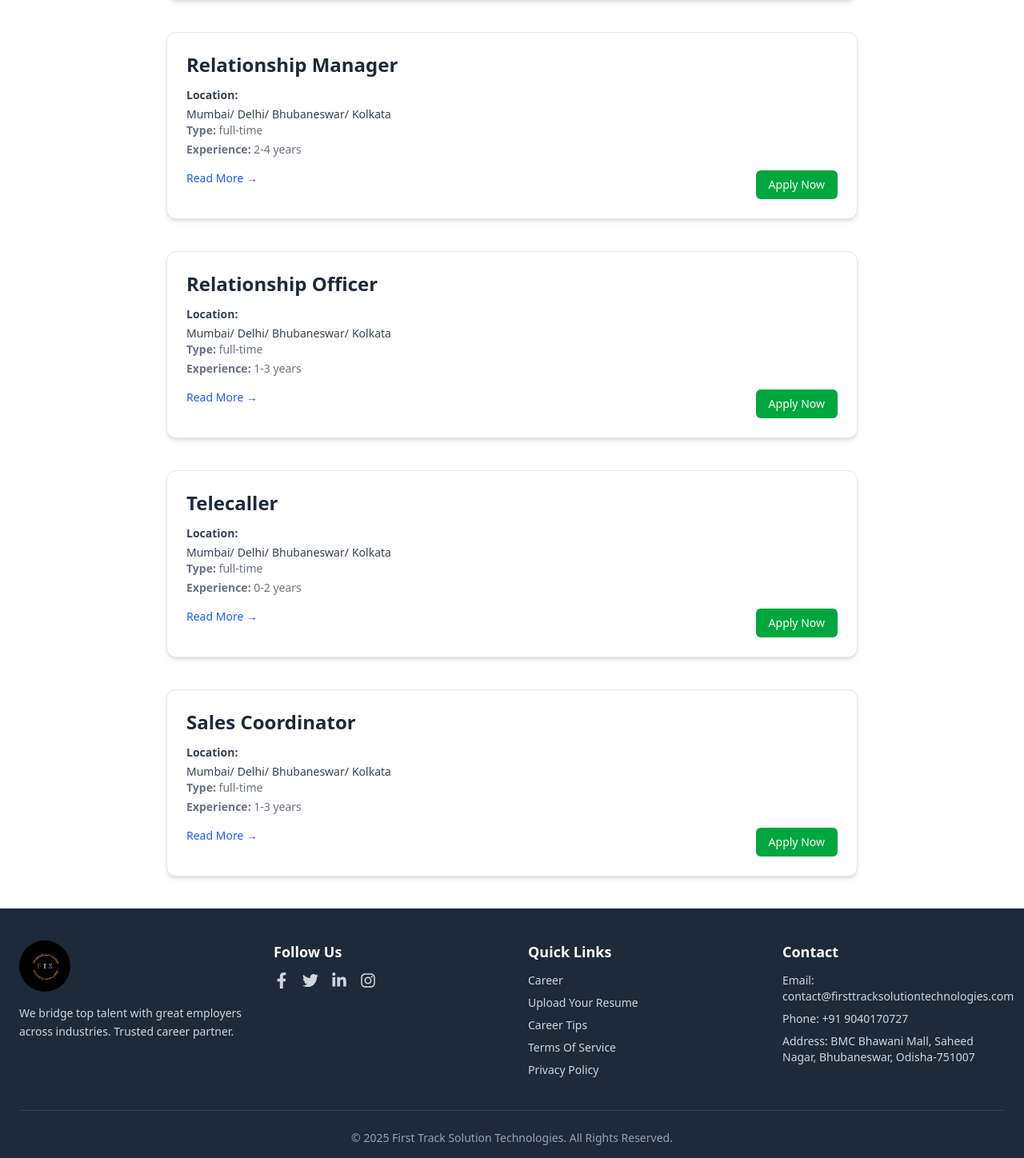
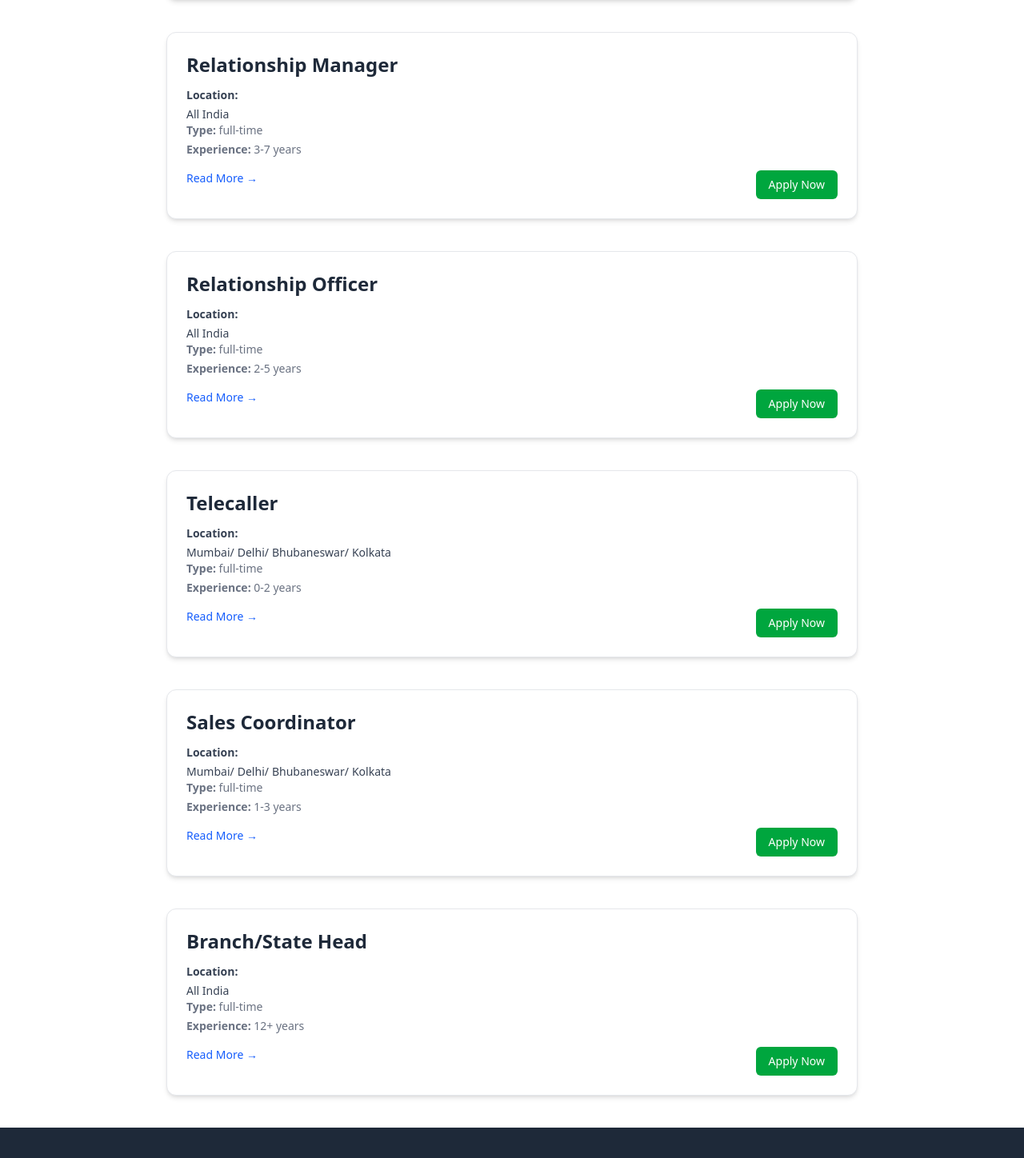
Before and after one commit to FirstTrackSolutionProjects/Job-Consulting, a React (Vite) app: page /current-openings in a window 1280 px wide. Shown: the part 4166-5614 px from the top of the page at 80% size. Built offline with nearby package versions, Linux system fonts and the light colour scheme; no server answers.

Commit message:
chore:updated current openings

```diff
--- a/src/data/jobs.js
+++ b/src/data/jobs.js
@@ -239,8 +239,8 @@ const jobs = [
   {
   id: 14,
   title: "Relationship Manager",
-  location: ["Mumbai", "Delhi", "Bhubaneswar", "Kolkata"],
-  experience: "2-4",
+  location: ["All India"],
+  experience: "3-7",
   jobType: "full-time",
   workmode: ["onsite", "hybrid"],
   description:
@@ -256,8 +256,8 @@ const jobs = [
   {
     id: 15,
     title: "Relationship Officer",
-    location: ["Mumbai", "Delhi", "Bhubaneswar", "Kolkata"],
-    experience: "1-3",
+    location: ["All India"],
+    experience: "2-5",
     jobType: "full-time",
     workmode: ["onsite", "hybrid"],
     description:
@@ -265,7 +265,7 @@ const jobs = [
     education: "Bachelor's in Finance, Business, or related field",
     skills: ["Communication", "Client Handling", "CRM Tools"],
     responsibilities: [
-       "Support sales team with client coordination",
+      "Support sales team with client coordination",
     "Handle documentation and backend operations",
     "Assist in upselling financial services",
     ],
@@ -304,7 +304,34 @@ const jobs = [
       "Track sales performance and prepare reports",
     ],
   },
-
+  {
+  id: 16,
+  title: "Branch/State Head",
+  location: ["All India"],
+  experience: "12+",
+  jobType: "full-time",
+  workmode: ["onsite"],
+  description:
+    "Lead branch or state-level operations, drive business growth, manage teams, and ensure compliance across banking and financial services.",
+  education: "Bachelor’s or Master’s degree in Business, Finance, or related field",
+  skills: [
+    "Team Leadership",
+    "Branch Operations",
+    "Loan Products",
+    "Investment Products",
+    "Customer Relationship Management",
+    "Regulatory Compliance",
+    "Sales Management"
+  ],
+  responsibilities: [
+    "Oversee branch or state operations to ensure smooth workflow",
+    "Lead and mentor sales and operations teams",
+    "Drive business growth through loan and investment products",
+    "Ensure regulatory and policy compliance",
+    "Build strong customer and partner relationships",
+    "Achieve monthly and yearly business targets"
+  ]
+}
 ];
 
 export default jobs;
```
